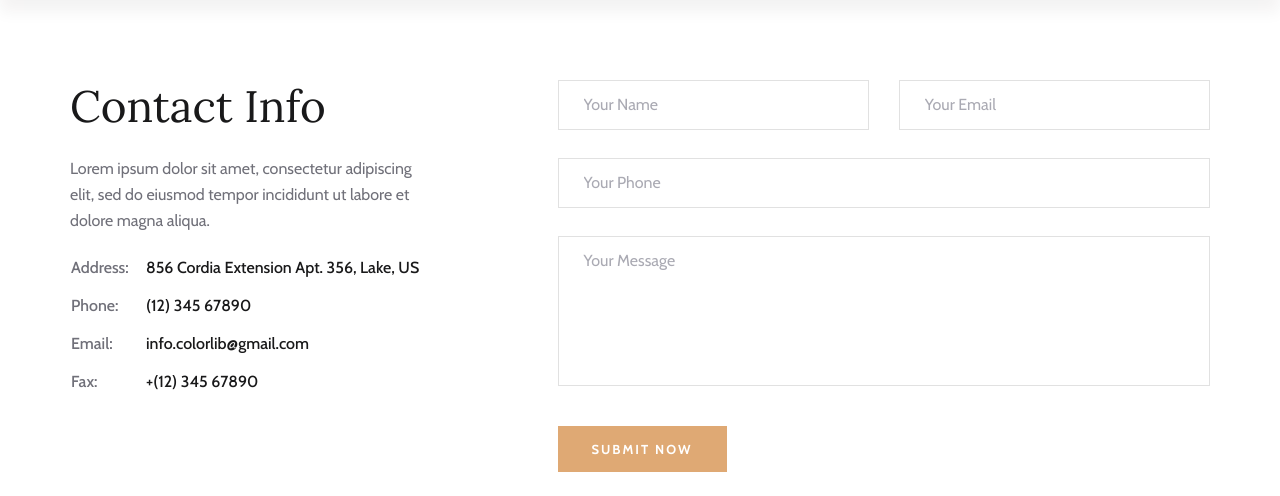
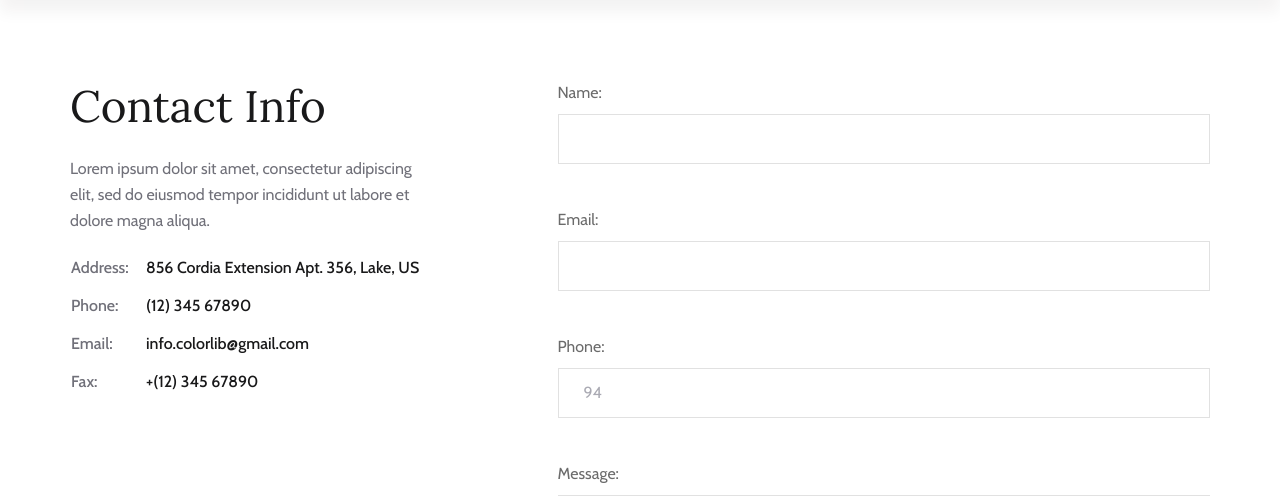
Before and after one commit to mukhammad-irmatov/booking_projectt, a Django app: page /pages/contact/ in a window 1280 px wide. Shown: the part 130-626 px from the top of the page. Run offline with Django 4.2, Linux system fonts and the light colour scheme; some libraries are stand-ins or nearby versions.

Commit message:
change contact view

```diff
--- a/apps/pages/models.py
+++ b/apps/pages/models.py
@@ -1,5 +1,4 @@
 from django.db import models
-from phone_field import PhoneField
 
 
 # Create your models here.
@@ -8,7 +7,7 @@ from phone_field import PhoneField
 class Contact(models.Model):
     name = models.CharField(max_length=200)
     email = models.EmailField(blank=True, null=True)
-    phone = PhoneField(max_length=9, default='94', blank=False, unique=True, help_text='Contact phone number')
+    phone = models.CharField(max_length=9, default='94', blank=False, unique=True, )
     message = models.TextField()
 
     def __str__(self):
--- a/apps/pages/views.py
+++ b/apps/pages/views.py
@@ -34,22 +34,11 @@ class Contact(View):
         context = {'form': contact_form}
         return render(request, 'pages/contact.html', context)
 
-    def post(self, request):
-        contact_form = ContactForm(data=request.POST)
-        if contact_form.is_valid():
-            name = request.POST['name']
-            email = request.POST['email']
-            phone = request.POST['phone']
-            message = request.POST['message']
-
-            user_message = Contact.objects.create(
-                name=name,
-                email=email,
-                phone=phone,
-                message=message,
-            )
-            user_message.save()
-            return redirect('contact')
-        else:
-            context = {'form': contact_form}
-            return render(request, 'pages/contact.html', context)
+    def post(request):
+        if request.method == "POST":
+            contact_form = ContactForm()
+            if contact_form.is_valid():
+                contact_form.save()
+            else:
+                context = {'form': contact_form}
+                return render(request, 'pages/contact.html', context)
--- a/bookingProject/settings.py
+++ b/bookingProject/settings.py
@@ -33,6 +33,7 @@ INSTALLED_APPS = [
     "django.contrib.messages",
     "django.contrib.staticfiles",
     'django_email_verification',
+    'phone_field',
 
     # local apps
     "users",
--- a/templates/pages/contact.html
+++ b/templates/pages/contact.html
@@ -196,23 +196,10 @@
                 </div>
             </div>
             <div class="col-lg-7 offset-lg-1">
-                <form action="{% url 'contact' %}" method="post" class="contact-form">
+                <form action="{% url 'home' %}" method="post" class="contact-form">
                     {% csrf_token %}
-                    <div class="row">
-                        <div class="col-lg-6">
-                            <input name="name" type="text" placeholder="Your Name">
-                        </div>
-                        <div class="col-lg-6">
-                            <input name="email" type="text" placeholder="Your Email">
-                        </div>
-                         <div class="col-lg-12">
-                            <input name="phone" type="tel" placeholder="Your Phone">
-                        </div>
-                        <div class="col-lg-12">
-                            <textarea name="message" placeholder="Your Message"></textarea>
-                            <button type="submit">Submit Now</button>
-                        </div>
-                    </div>
+                    {{ form.as_p }}
+                     <button type="submit">Submit Now</button>
                 </form>
             </div>
         </div>
```
Also changed, not shown: apps/pages/migrations/0003_alter_contact_phone.py (added).
